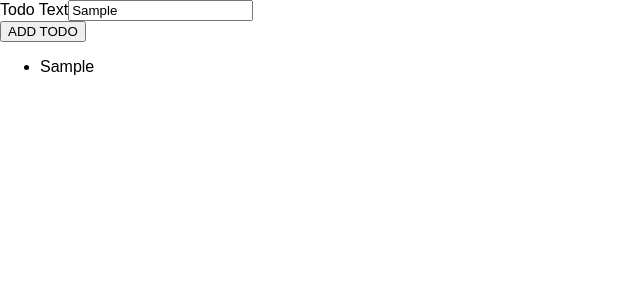
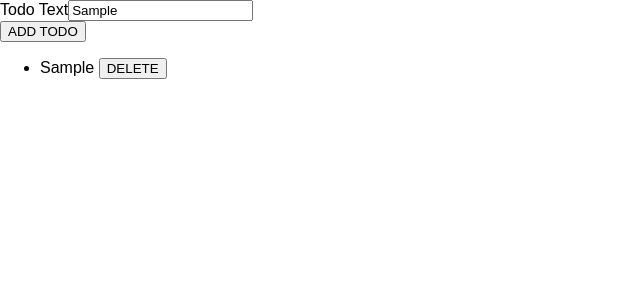
Before and after one commit to olaide-hok/TypeScript-Todo-List-App, a React (Create React App) app: page / in a window 1280 px wide. Both pictures are taken after typing "Sample" into the empty fields and a click on the button "ADD TODO". Shown: the top 300 px of the page, without its empty margins (0-640 px from the left). Built offline with nearby package versions, Linux system fonts and the light colour scheme; the HTML template or start-up script is replaced by a standard one.

Commit message:
Add Delete btn to TodoList component.
Add onDeleteTodo interface type definition to TodoListProps.

```diff
--- a/src/components/TodoList.tsx
+++ b/src/components/TodoList.tsx
@@ -1,14 +1,18 @@
 import React from 'react'
 
 interface TodoListProps {
-    items: {id: string, text: string}[]
+    items: {id: string, text: string}[],
+    onDeleteTodo: (todoId: string) => void
 }
 
 const TodoList: React.FC<TodoListProps> = (props) => {
   return (
     <ul>
         {props.items.map(todo => (
-            <li key={todo.id}>{todo.text}</li>
+            <li key={todo.id}>
+                <span> {todo.text} </span>
+                <button onClick={props.onDeleteTodo.bind(null, todo.id)}>DELETE</button>
+            </li>
         ) )}
     </ul>
   )
```
